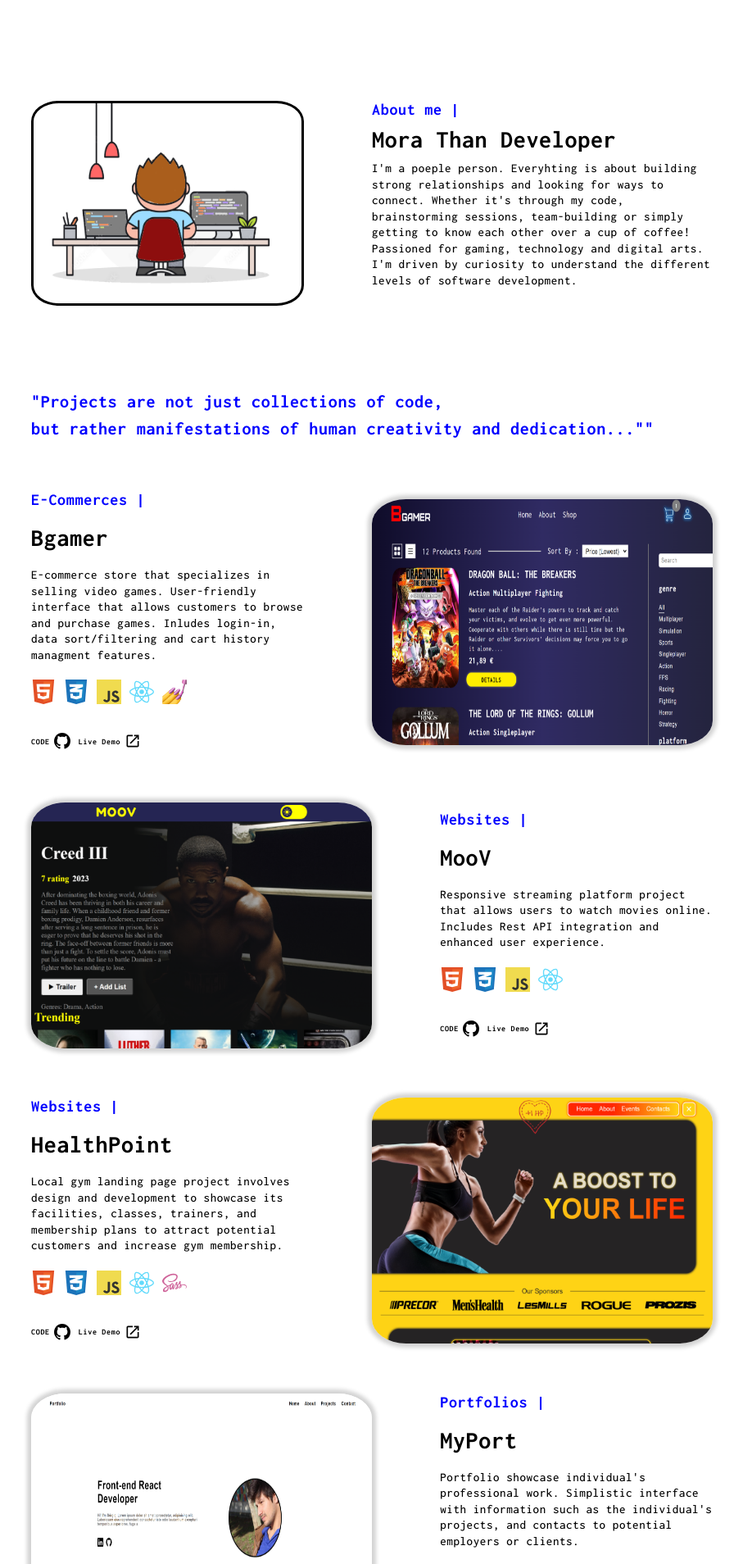
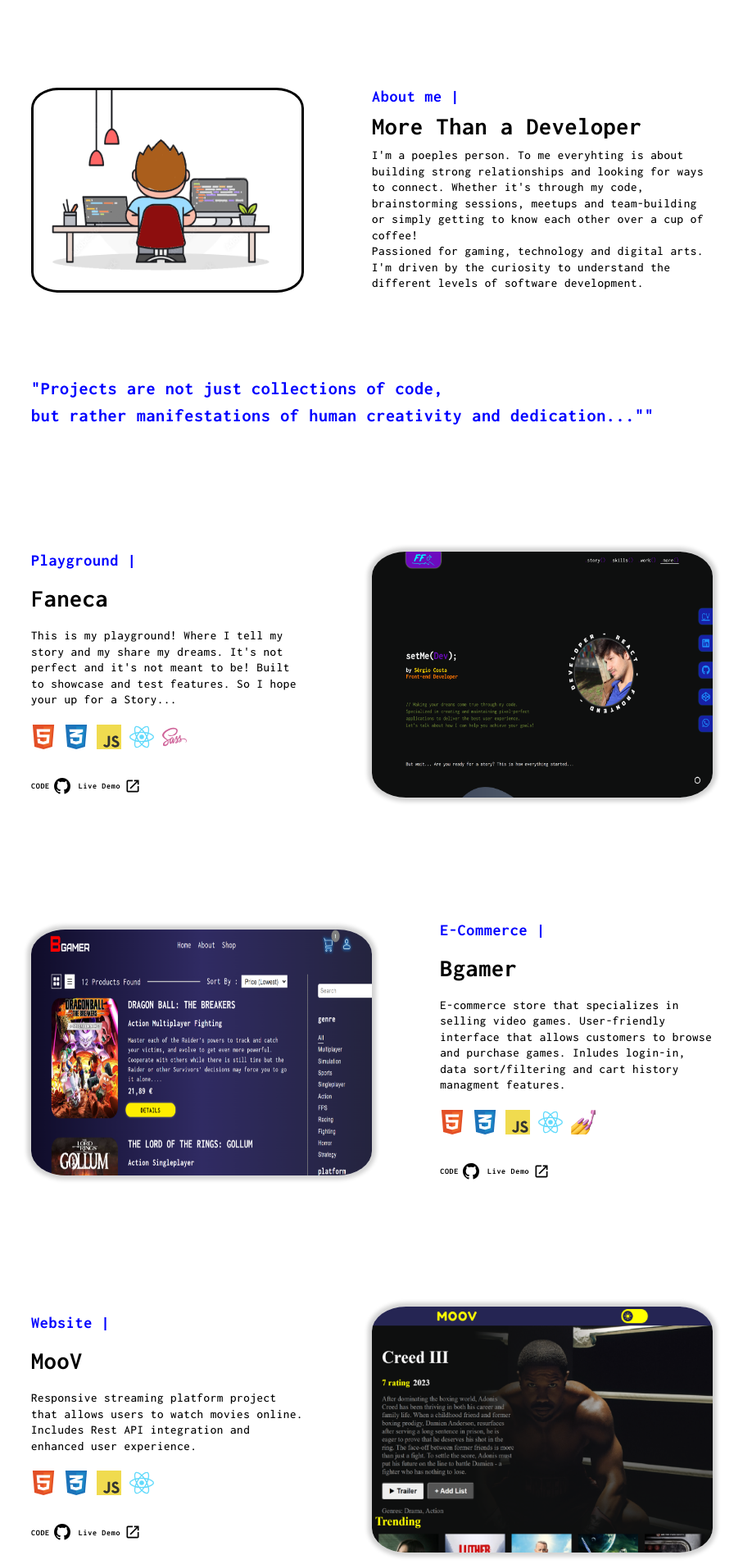
Before and after one commit to VillaOsiris/MyPort, a React (Create React App) app: page / in a window 1280 px wide. Shown: the part 700-2608 px from the top of the page at 82% size, without its empty margins (186-1093 px from the left). Built offline with nearby package versions, Linux system fonts and the light colour scheme.

Commit message:
fix margins and add content to projects

```diff
--- a/public/index.html
+++ b/public/index.html
@@ -1,15 +1,15 @@
 <!DOCTYPE html>
 <html lang="en">
   <head>
-  <meta charset="UTF-8">
-  <meta http-equiv="X-UA-Compatible" content="IE=edge">
-  <meta name="viewport" content="width=device-width, initial-scale=1.0">
+    <meta charset="UTF-8" />
+    <meta http-equiv="X-UA-Compatible" content="IE=edge" />
+    <meta name="viewport" content="width=device-width, initial-scale=1.0" />
     <link rel="icon" href="%PUBLIC_URL%/favicon.ico" />
     <meta name="MyPort" content="Portfolio website template" />
     <title>MyPort</title>
   </head>
   <body>
-  noscript>You need to enable JavaScript to run this app.</noscript>
+    <noscript>You need to enable JavaScript to run this app.</noscript>
     <div id="root"></div>
   </body>
 </html>
--- a/src/components/about.js
+++ b/src/components/about.js
@@ -6,7 +6,11 @@
   const isBelowMediumScreens = useMediaQuery("(max-width: 1060px)");
 
   return (
-    <Wrapper isBelowMediumScreens={isBelowMediumScreens}>
+    <Wrapper
+      isBelowMediumScreens={isBelowMediumScreens}
+      name="about"
+      id="about"
+    >
       <div id="about">
         <img
           src={aboutImg}
@@ -17,14 +21,14 @@
       </div>
       <article>
         <h3>About me |</h3>
-        <h2> Mora Than Developer</h2>
+        <h2> More Than a Developer</h2>
         <p>
-          I'm a poeple person. Everyhting is about building strong relationships
-          and looking for ways to connect. Whether it's through my code,
-          brainstorming sessions, team-building or simply getting to know each
-          other over a cup of coffee!
+          I'm a poeples person. To me everyhting is about building strong
+          relationships and looking for ways to connect. Whether it's through my
+          code, brainstorming sessions, meetups and team-building or simply
+          getting to know each other over a cup of coffee!
           <br /> Passioned for gaming, technology and digital arts. I'm driven
-          by curiosity to understand the different levels of software
+          by the curiosity to understand the different levels of software
           development.
         </p>
       </article>
@@ -35,6 +39,7 @@
 const Wrapper = styled.section`
   width: 65%;
   margin: auto;
+  padding-top: 15rem;
   display: flex;
   gap: 10%;
 
--- a/src/components/projects.js
+++ b/src/components/projects.js
@@ -2,6 +2,7 @@
 import useMediaQuery from "../hooks/mediaHook";
 import { BsGithub } from "react-icons/bs";
 import { MdOpenInNew } from "react-icons/md";
+import faneca from "../assets/faneca.png";
 import ecommerce from "../assets/ecommerce.png";
 import spa from "../assets/spa.png";
 import portfolio from "../assets/portfolio.png";
@@ -14,8 +15,12 @@
   const isBelowMediumScreens = useMediaQuery("(max-width: 1060px)");
 
   return (
-    <Wrapper isBelowMediumScreens={isBelowMediumScreens}>
-      <h2 id="projects" className="quote">
+    <Wrapper
+      isBelowMediumScreens={isBelowMediumScreens}
+      name="projects"
+      id="projects"
+    >
+      <h2 className="quote">
         "Projects are not just collections of code,
         <br />
         but rather manifestations of human creativity and dedication...""
@@ -25,7 +30,87 @@
 
       <div>
         <article>
-          <h3>E-Commerces |</h3>
+          <h3>Playground |</h3>
+          <h2>Faneca</h2>
+          <p>
+            This is my playground! Where I tell my story and my share my dreams.
+            It's not perfect and it's not meant to be! Built to showcase and
+            test features. So I hope your up for a Story...
+          </p>
+          <div className="stack">
+            <div className="stack">
+              <img
+                src={logos.htmlLogo}
+                alt="html logo"
+                width="30px"
+                height="30px"
+              />
+              <img
+                src={logos.cssLogo}
+                alt="css logo"
+                width="30px"
+                height="30px"
+              />
+              <img
+                src={logos.jsLogo}
+                alt="js logo"
+                width="30px"
+                height="30px"
+              />
+              <img
+                src={logos.reactLogo}
+                alt="react logo"
+                width="30px"
+                height="30px"
+              />
+              <img
+                src={logos.sassLogo}
+                alt="react logo"
+                width="30px"
+                height="30px"
+              />
+            </div>
+          </div>
+          <div className="icons">
+            <a
+              href="https://github.com/VillaOsiris/Portfolio"
+              target="_blank"
+              rel="noreferrer"
+            >
+              CODE <BsGithub className="icons--link" />
+            </a>
+            <a
+              href="https://villaosiris.github.io/Portfolio/"
+              target="_blank"
+              rel="noreferrer"
+            >
+              Live Demo <MdOpenInNew className="icons--link" />
+            </a>
+          </div>
+        </article>
+        <div>
+          <img
+            src={faneca}
+            alt="screenshot of this website"
+            width="100%"
+            height="300px"
+          />
+        </div>
+      </div>
+
+      {/* PROJECT 2 */}
+
+      <div className="reverse">
+        <div>
+          <img
+            src={ecommerce}
+            alt="screenshot of this website"
+            width="100%"
+            height="300px"
+          />
+        </div>
+        <article>
+          <h3>E-Commerce |</h3>
           <h2>Bgamer</h2>
           <p>
             E-commerce store that specializes in selling video games.
@@ -62,80 +147,6 @@
           </div>
           <div className="icons">
             <a
-              href="https://github.com/VillaOsiris/Bgamer"
-              target="_blank"
-              rel="noreferrer"
-            >
-              CODE <BsGithub className="icons--link" />
-            </a>
-            <a
-              href="https://villaosiris.github.io/Bgamer/"
-              target="_blank"
-              rel="noreferrer"
-            >
-              Live Demo <MdOpenInNew className="icons--link" />
-            </a>
-          </div>
-        </article>
-        <div>
-          <img
-            src={ecommerce}
-            alt="screenshot of this website"
-            width="100%"
-            height="300px"
-          />
-        </div>
-      </div>
-
-      {/* PROJECT 2 */}
-
-      <div className="reverse">
-        <div>
-          <img
-            src={spa}
-            alt="screenshot of this website"
-            width="100%"
-            height="300px"
-          />
-        </div>
-        <article>
-          <h3>Websites |</h3>
-          <h2>MooV</h2>
-          <p>
-            Responsive streaming platform project that allows users to watch
-            movies online. Includes Rest API integration and enhanced user
-            experience.
-          </p>
-          <div className="stack">
-            <div className="stack">
-              <img
-                src={logos.htmlLogo}
-                alt="html logo"
-                width="30px"
-                height="30px"
-              />
-              <img
-                src={logos.cssLogo}
-                alt="css logo"
-                width="30px"
-                height="30px"
-              />
-              <img
-                src={logos.jsLogo}
-                alt="js logo"
-                width="30px"
-                height="30px"
-              />
-              <img
-                src={logos.reactLogo}
-                alt="react logo"
-                width="30px"
-                height="30px"
-              />
-            </div>
-          </div>
-          <div className="icons">
-            <a
               href="https://github.com/VillaOsiris/Moov"
               target="_blank"
               rel="noreferrer"
@@ -157,7 +168,74 @@
 
       <div>
         <article>
-          <h3>Websites |</h3>
+          <h3>Website |</h3>
+          <h2>MooV</h2>
+          <p>
+            Responsive streaming platform project that allows users to watch
+            movies online. Includes Rest API integration and enhanced user
+            experience.
+          </p>
+          <div className="stack">
+            <img
+              src={logos.htmlLogo}
+              alt="html logo"
+              width="30px"
+              height="30px"
+            />
+            <img
+              src={logos.cssLogo}
+              alt="css logo"
+              width="30px"
+              height="30px"
+            />
+            <img src={logos.jsLogo} alt="js logo" width="30px" height="30px" />
+            <img
+              src={logos.reactLogo}
+              alt="react logo"
+              width="30px"
+              height="30px"
+            />
+          </div>
+          <div className="icons">
+            <a
+              href="https://github.com/VillaOsiris/Moov"
+              target="_blank"
+              rel="noreferrer"
+            >
+              CODE <BsGithub className="icons--link" />
+            </a>
+            <a
+              href="https://villaosiris.github.io/Moov/"
+              target="_blank"
+              rel="noreferrer"
+            >
+              Live Demo <MdOpenInNew className="icons--link" />
+            </a>
+          </div>
+        </article>
+        <div>
+          <img
+            src={spa}
+            alt="screenshot of this website"
+            width="100%"
+            height="300px"
+          />
+        </div>
+      </div>
+
+      {/* PROJECT 4 */}
+
+      <div className="reverse">
+        <div>
+          <img
+            src={landing}
+            alt="screenshot of this website"
+            width="100%"
+            height="300px"
+          />
+        </div>
+        <article>
+          <h3>Website |</h3>
           <h2>HealthPoint</h2>
           <p>
             Local gym landing page project involves design and development to
@@ -215,28 +293,12 @@
             </a>
           </div>
         </article>
-        <div>
-          <img
-            src={landing}
-            alt="screenshot of this website"
-            width="100%"
-            height="300px"
-          />
-        </div>
       </div>
 
-      {/* PROJECT 4 */}
-      <div className="reverse">
-        <div>
-          <img
-            src={portfolio}
-            alt="screenshot of this website"
-            width="100%"
-            height="300px"
-          />
-        </div>
+      {/* PROJECT 5 */}
+      <div>
         <article>
-          <h3>Portfolios |</h3>
+          <h3>Portfolio |</h3>
           <h2>MyPort</h2>
           <p>
             Portfolio showcase individual's professional work. Simplistic
@@ -287,13 +349,29 @@
             </a>
           </div>
         </article>
+        <div>
+          <img
+            src={portfolio}
+            alt="screenshot of this website"
+            width="100%"
+            height="300px"
+          />
+        </div>
       </div>
 
-      {/* PROJECT 5 */}
+      {/* PROJECT 6 */}
 
-      <div>
+      <div className="reverse">
+        <div>
+          <img
+            src={product}
+            alt="screenshot of this website"
+            width="100%"
+            height="300px"
+          />
+        </div>
         <article>
-          <h3>Single Page Apps |</h3>
+          <h3>Single Page App |</h3>
           <h2>BabyBox</h2>
           <p>
             Project involves offering a subscription-based service for pregnant
@@ -351,24 +429,13 @@
             </a>
           </div>
         </article>
-        <div>
-          <img
-            src={product}
-            alt="screenshot of this website"
-            width="100%"
-            height="300px"
-          />
-        </div>
       </div>
 
-      {/* PROJECT 6 */}
+      {/* PROJECT 7 */}
 
-      <div className="reverse">
-        <div>
-          <img src={soonImg} alt="comming soon" width="100%" height="300px" />
-        </div>
+      <div>
         <article>
-          <h3>Category |</h3>
+          <h3>E-Commerce |</h3>
           <h2>Comming Soon</h2>
           <p>
             "Well, what if there is no description? <br /> &nbsp;There wasn't
@@ -406,9 +473,12 @@
             </a>
           </div>
         </article>
+        <div>
+          <img src={soonImg} alt="comming soon" width="100%" height="300px" />
+        </div>
       </div>
 
-      {/* PROJECT 7 */}
+      {/* PROJECT 8 */}
     </Wrapper>
   );
 }
@@ -418,7 +488,7 @@
   margin: auto;
   display: flex;
   flex-direction: column;
-  gap: 6rem;
+  gap: 15rem;
 
   .quote {
     color: blue;
```
Also changed, not shown: src/components/contact.js (+9 -5 lines), src/components/hero.js (+9 -2 lines), src/assets/faneca.png (added). Lines whose indentation alone changed are shown as unchanged.
